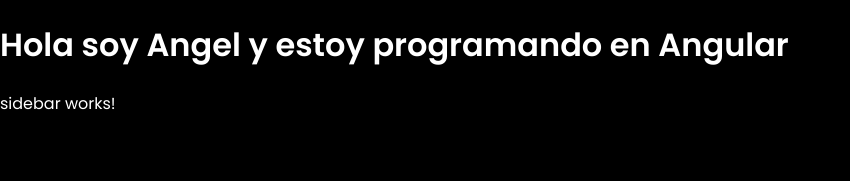
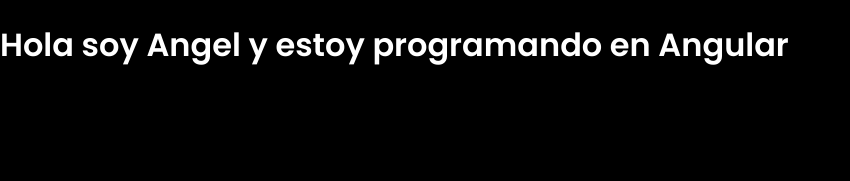
Before and after one commit to fisiangel14/spotify-angular, an Angular app: page / in a window 1280 px wide. Shown: the top 181 px of the page, without its empty margins (0-850 px from the left). Built offline with nearby package versions, Linux system fonts and the light colour scheme.

Commit message:
add app structure

```diff
--- a/src/app/app.html
+++ b/src/app/app.html
@@ -1,4 +1,2 @@
 <h1>Hola soy Angel y estoy programando en Angular</h1>
-<app-sidebar></app-sidebar>
-
 <router-outlet></router-outlet>
--- a/src/app/app.ts
+++ b/src/app/app.ts
@@ -1,10 +1,10 @@
 import { Component, signal } from '@angular/core';
 import { RouterOutlet } from '@angular/router';
-import { Sidebar } from './sidebar/sidebar';
 
 @Component({
   selector: 'app-root',
-  imports: [RouterOutlet, Sidebar],
+  standalone: true,
+  imports: [RouterOutlet],
   templateUrl: './app.html',
   styleUrl: './app.css'
 })
--- a/src/app/sidebar/sidebar.html
+++ /dev/null
@@ -1 +0,0 @@
-<p>sidebar works!</p>
```
Also changed, not shown: src/app/sidebar/sidebar.ts (deleted, +0 -11 lines), src/app/sidebar/sidebar.css (deleted), 1 other file (tests, documents, lock files or other folders).
